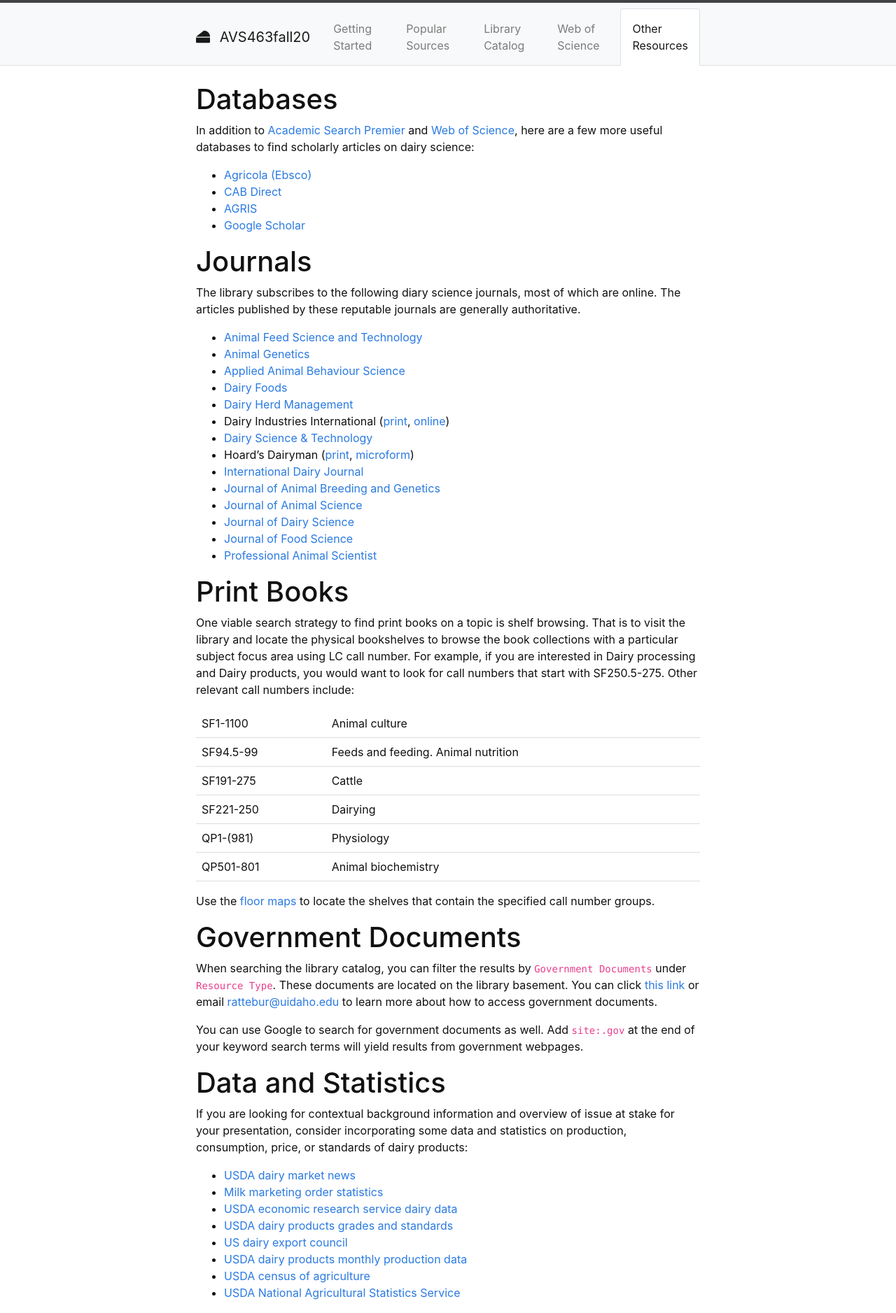
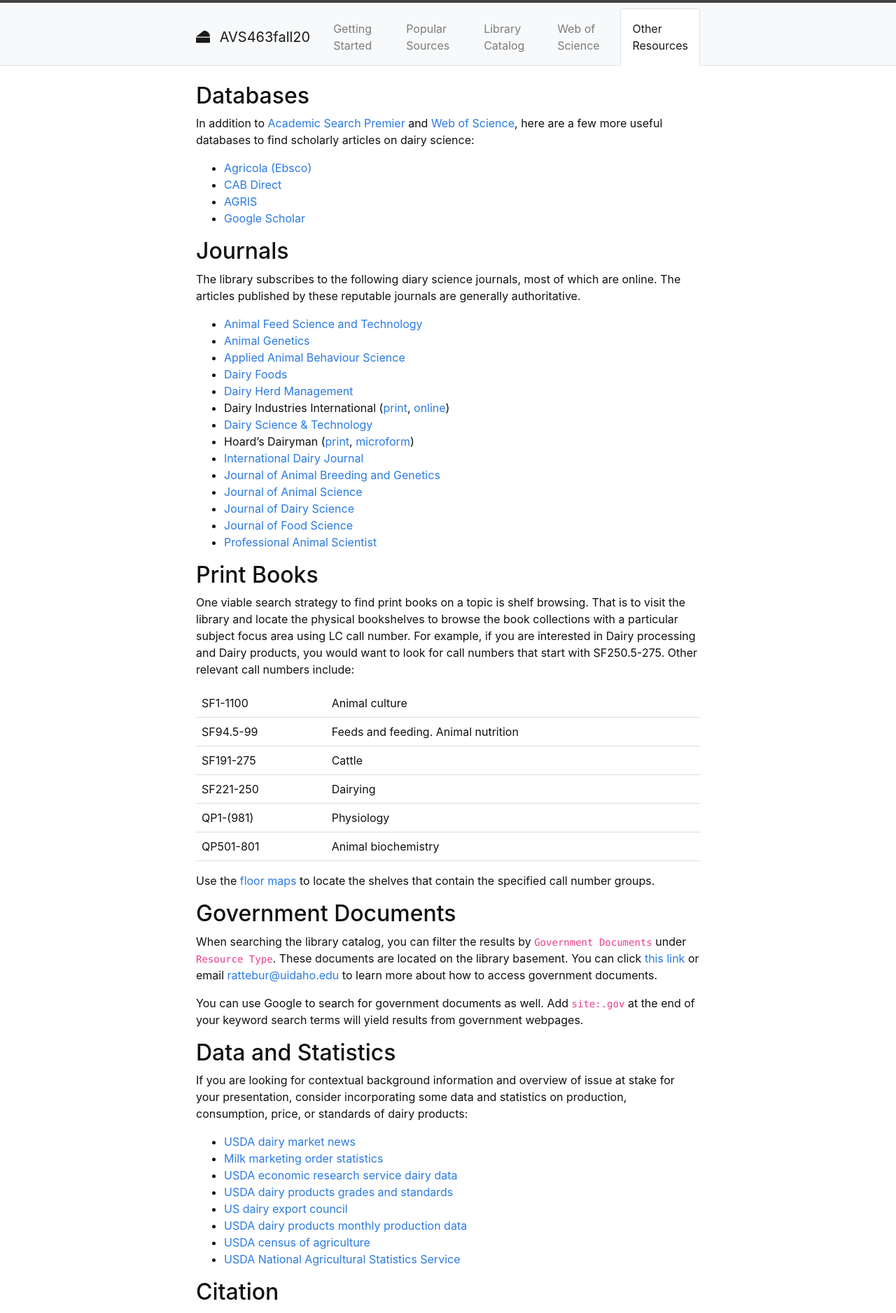
Before and after one commit to hanwendong1/AVS463-f20, a Jekyll site: the page built from content/5-Other-Resources.md, in a window 1280 px wide. Shown: the top 1877 px of the page at 70% size. Built offline with Jekyll 4.4.1, drawn with Linux system fonts in a browser that asks for light colours.

```diff
--- a/content/5-Other-Resources.md
+++ b/content/5-Other-Resources.md
@@ -3,14 +3,14 @@ title: Other Resources
 nav: true
 ---
 
-# Databases
+## Databases
 In addition to [Academic Search Premier](https://uidaho.idm.oclc.org/login?url=http://search.ebscohost.com/login.asp?profile=ehost&defaultdb=aph&defaultdb=f5h&defaultdb=ufh) and [Web of Science](https://uidaho.idm.oclc.org/login?url=http://webofknowledge.com/UA), here are a few more useful databases to find scholarly articles on dairy science:
 - [Agricola (Ebsco)](https://uidaho.idm.oclc.org/login?url=http://search.ebscohost.com/login.asp?profile=ehost&defaultdb=agr)
 - [CAB Direct](https://uidaho.idm.oclc.org/login?url=https://www.cabdirect.org/)
 - [AGRIS](http://agris.fao.org/agris-search/index.do)
 - [Google Scholar](https://uidaho.idm.oclc.org/login?url=https://scholar.google.com/)
 
-# Journals
+## Journals
 The library subscribes to the following diary science journals, most of which are online. The articles published by these reputable journals are generally authoritative.
 - [Animal Feed Science and Technology](https://www-sciencedirect-com.uidaho.idm.oclc.org/journal/animal-feed-science-and-technology)
 - [Animal Genetics](https://onlinelibrary-wiley-com.uidaho.idm.oclc.org/journal/13652052)
@@ -27,7 +27,7 @@ The library subscribes to the following diary science journals, most of which ar
 - [Journal of Food Science](https://onlinelibrary-wiley-com.uidaho.idm.oclc.org/journal/17503841)
 - [Professional Animal Scientist](https://www-proquest-com.uidaho.idm.oclc.org/publication/27148?accountid=14551&OpenUrlRefId=info:xri/sid:primo)
 
-# Print Books
+## Print Books
 One viable search strategy to find print books on a topic is shelf browsing. That is to visit the library and locate the physical bookshelves to browse the book collections with a particular subject focus area using LC call number. For example, if you are interested in Dairy processing and Dairy products, you would want to look for call numbers that start with SF250.5-275. Other relevant call numbers include:
 <html>
    <head>
@@ -82,12 +82,12 @@ One viable search strategy to find print books on a topic is shelf browsing. Tha
 
 Use the [floor maps](https://www.lib.uidaho.edu/about/maps.html) to locate the shelves that contain the specified call number groups.
 
-# Government Documents
+## Government Documents
 When searching the library catalog, you can filter the results by `Government Documents` under `Resource Type`. These documents are located on the library basement. You can click [this link](https://www.lib.uidaho.edu/find/govdocs/) or email <rattebur@uidaho.edu> to learn more about how to access government documents.
 
 You can use Google to search for government documents as well. Add `site:.gov` at the end of your keyword search terms will yield results from government webpages.
 
-# Data and Statistics
+## Data and Statistics
 If you are looking for contextual background information and overview of issue at stake for your presentation, consider incorporating some data and statistics on production, consumption, price, or standards of dairy products:
 - [USDA dairy market news](https://www.ams.usda.gov/market-news/dairy)
 - [Milk marketing order statistics](https://www.ams.usda.gov/resources/marketing-order-statistics)
@@ -98,7 +98,7 @@ If you are looking for contextual background information and overview of issue a
 - [USDA census of agriculture](https://www.nass.usda.gov/AgCensus)
 - [USDA National Agricultural Statistics Service](https://www.nass.usda.gov/index.php)
 
-# Citation
+## Citation
 Remember to cite your sources and format them according to the reference style of either [Journal of Animal Science](https://academic.oup.com/jas/pages/General_Instructions) or [Journal of Dairy Science](https://els-jbs-prod-cdn.jbs.elsevierhealth.com/pb/assets/raw/Health%20Advance/journals/jods/JDS_Instruct_for_Contributors_SF.pdf).
 
 You may also consider using a citation manager (if you have never used one before) to cite your sources. A citation manager can be a time saver, and is incredibly useful if you are thinking about pursuing a master’s or doctoral degree in which considerable writing is expected. The library is hosting a workshop on Citation Management with Zotero via Zoom on Tuesday, September 29, 2020 from 12:30pm to 1:30pm. Feel free to [register](https://libcal.uidaho.edu/event/6866744) and attend the live session if you want to ask any questions. A recording of a past session (linked below) is available as well.
```
